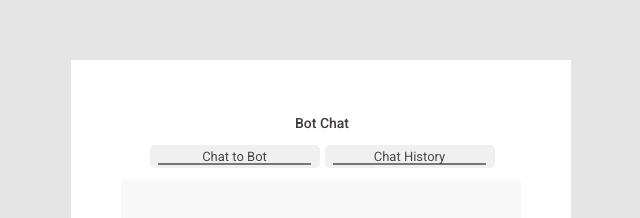
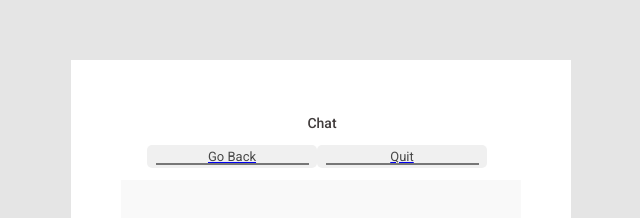
Before and after one commit to GitcrackerUK/Messenger, a React (Create React App) app: page /chat in a window 1280 px wide. Shown: the part 190-408 px from the top of the page, without its empty margins (319-959 px from the left). Built offline with nearby package versions, Linux system fonts and the light colour scheme.

Commit message:
react-router-dom Links conected to components

```diff
--- a/src/App.jsx
+++ b/src/App.jsx
@@ -26,28 +26,23 @@ function App() {
             <GlobalStyles></GlobalStyles>
             <Router>
                 <Switch>
-                    <Route path="/">
+                    <Route exact path="/">
                         <BotChat></BotChat>
                     </Route>
-                    <Route path="start">
+                    <Route path="/start">
                         <StartChat></StartChat>
                     </Route>
-                    <Route path="chat">
+                    <Route path="/chat">
                         <Chat></Chat>
                     </Route>
-
-                    <Route path="history">
+                    <Route path="/history">
                         <ChatHistory></ChatHistory>
                     </Route>
-
-                    <Route path="single-history">
+                    <Route path="/single-history">
                         <SingleHistory></SingleHistory>
                     </Route>
-
                 </Switch>
-
             </Router>
-
         </div>
     )
 }
--- a/src/components/layout/Main.jsx
+++ b/src/components/layout/Main.jsx
@@ -1,4 +1,5 @@
 import React from 'react';
+import {Link} from 'react-router-dom'
 import styled from 'styled-components';
 import Header from 'components/common/Header';
 import NavButton from 'components/common/Nav-item';
@@ -24,14 +25,14 @@ display:flex;
 margin:7px auto;
 `
 
-function MainLayout({ children,header,left,right }) {
+function MainLayout({ children,header,left,leftLink,right,rightLink }) {
     return (
         <MainWrapper>
             <MidWrapper>
                 <Header>{header}</Header>
                 <MenuWrapper>
-                    <NavButton>{left}</NavButton>
-                    <NavButton>{right}</NavButton>
+                    <Link to={leftLink}><NavButton>{left}</NavButton></Link>
+                   <Link to={rightLink}><NavButton>{right}</NavButton></Link>
                 </MenuWrapper>
             </MidWrapper>
             <Background>
--- a/src/components/pages/BotChat.jsx
+++ b/src/components/pages/BotChat.jsx
@@ -5,7 +5,7 @@ import MainLayout from 'components/layout/Main'
 
 export default function BotChat() {
     return (
-        <MainLayout header="Bot Chat" left="Chat to Bot" right="Chat History">
+        <MainLayout header="Bot Chat" left="Chat to Bot" right="Chat History" leftLink="/start" rightLink="history">
 
         </MainLayout>
     )
--- a/src/components/pages/Chat.jsx
+++ b/src/components/pages/Chat.jsx
@@ -5,7 +5,7 @@ import MainLayout from 'components/layout/Main'
 
 export default function Chat() {
     return (
-        <MainLayout header="Chat" left="Go Back" right="Quit">
+        <MainLayout header="Chat" left="Go Back" right="Quit" leftLink="/start" rightLink="/">
 
         </MainLayout>
     )
--- a/src/components/pages/ChatHistory.jsx
+++ b/src/components/pages/ChatHistory.jsx
@@ -5,7 +5,7 @@ import MainLayout from 'components/layout/Main'
 
 export default function ChatHistory() {
     return (
-        <MainLayout header="Chat History" left="Chat to Bot" right="Go Back">
+        <MainLayout header="Chat History" left="Chat to Bot" right="Go Back" leftLink="/start" rightLink="/">
 
         </MainLayout>
     )
--- a/src/components/pages/SingleHistory.jsx
+++ b/src/components/pages/SingleHistory.jsx
@@ -5,7 +5,7 @@ import MainLayout from 'components/layout/Main'
 
 export default function BotChat() {
     return (
-        <MainLayout header="Chat History" left="Chat to Bot" right="Go Back">
+        <MainLayout header="Chat History" left="Chat to Bot" right="Go Back" leftLink="/start" rightLink="/history">
 
         </MainLayout>
     )
--- a/src/components/pages/StartChat.jsx
+++ b/src/components/pages/StartChat.jsx
@@ -5,7 +5,7 @@ import MainLayout from 'components/layout/Main'
 
 export default function StartChat() {
     return (
-        <MainLayout header="Start Chat" left="Chat History" right="Go Back">
+        <MainLayout header="Start Chat" left="Chat History" leftLink="/" rightLink="history" right="Go Back" >
 
         </MainLayout>
     )
```
Also changed, not shown: 1 other file (tests, documents, lock files or other folders).
